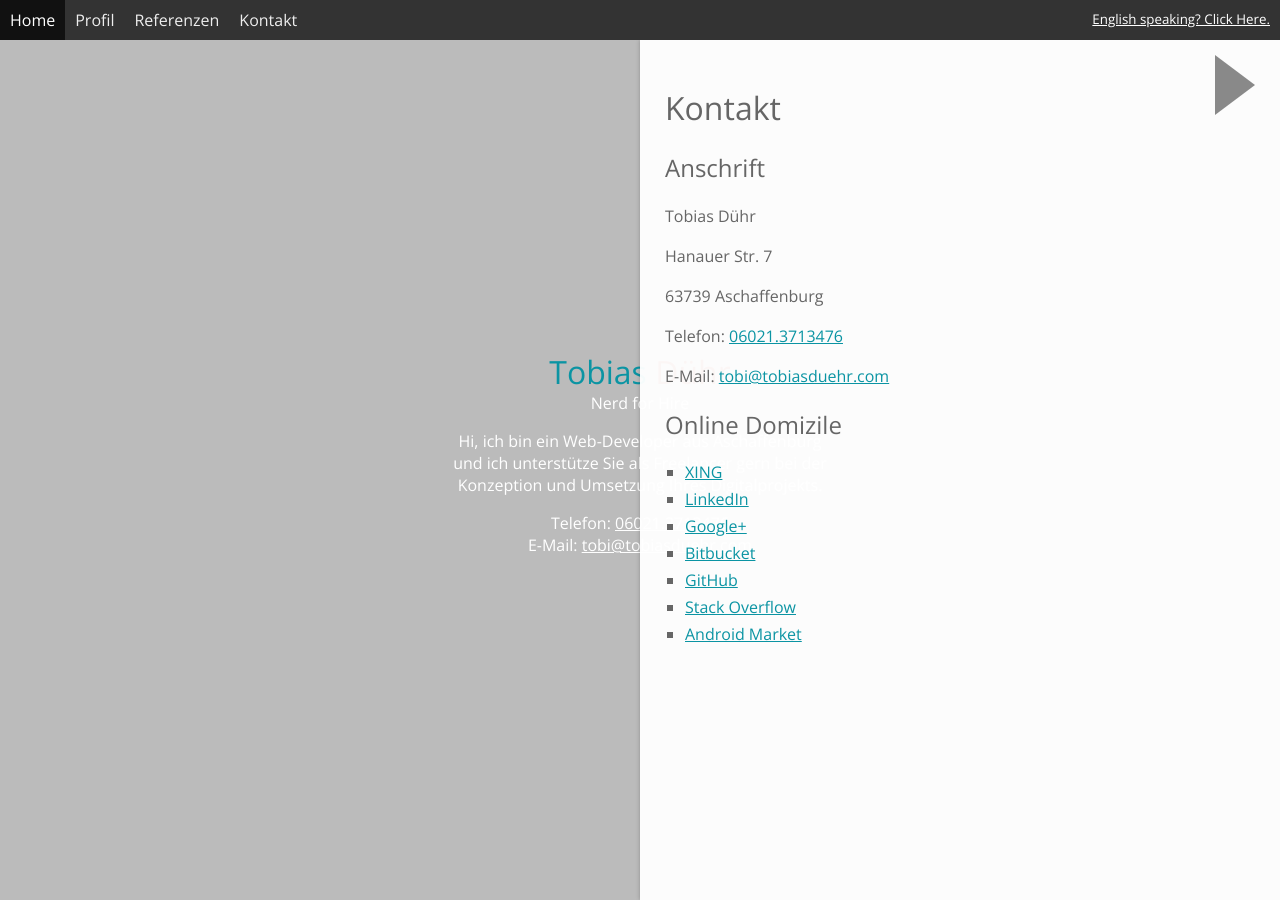
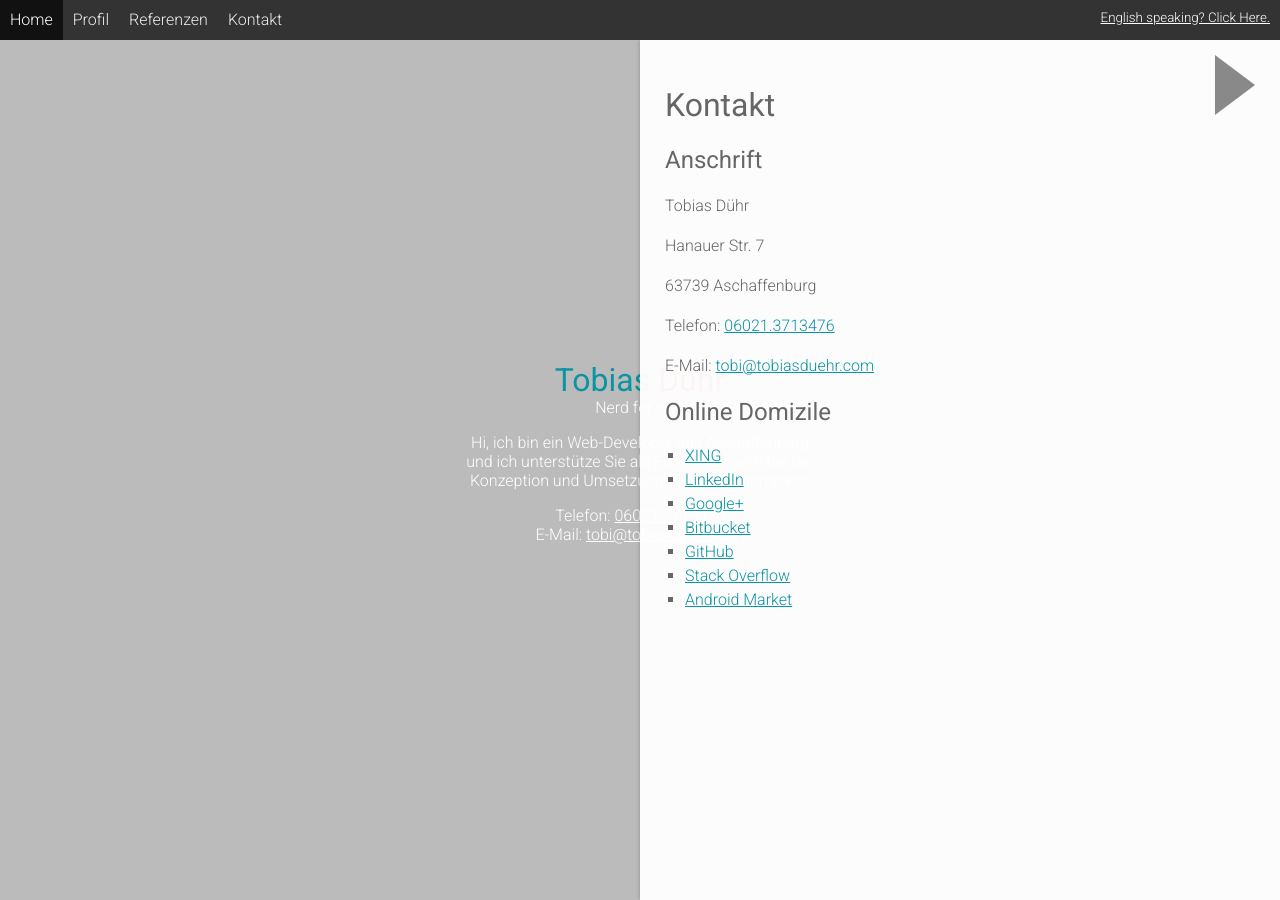
Before and after one commit to saibotd/saibotd.github.io, a Jekyll site: the page built from kontakt.md, in a window 1280 px wide. Built offline with Jekyll 4.4.1, drawn with Linux system fonts in a browser that asks for light colours; nearby versions of some CDN libraries; Markdown is read by kramdown in place of the engine named in the settings.

Commit message:
Font:Roboto

```diff
--- a/_layouts/default.html
+++ b/_layouts/default.html
@@ -9,7 +9,8 @@
 
   <meta name="viewport" content="width=device-width, initial-scale=1.0, maximum-scale=1.0">
   <meta name="apple-mobile-web-app-capable" content="yes">
-  <link rel="stylesheet" href="http://fonts.googleapis.com/css?family=Open+Sans:300,400" media="screen" type="text/css">
+  <!--<link rel="stylesheet" href="http://fonts.googleapis.com/css?family=Open+Sans:300,400" media="screen" type="text/css">-->
+  <link href='http://fonts.googleapis.com/css?family=Roboto:400,300' rel='stylesheet' type='text/css'>
   <link rel="stylesheet" href="css/style.css" media="screen" type="text/css">
 
 </head>
--- a/css/style.css
+++ b/css/style.css
@@ -4,7 +4,7 @@
     width:100%;
     height:100%;
     background: #BBB;
-    font-family: 'Open Sans', sans-serif;
+    font-family: 'Roboto', sans-serif;
     font-weight: 300;
 }
 
```
Also changed, not shown: kontakt.md (+1 -1 lines), profil.md (+1 -1 lines), referenzen.md (+1 -1 lines).
